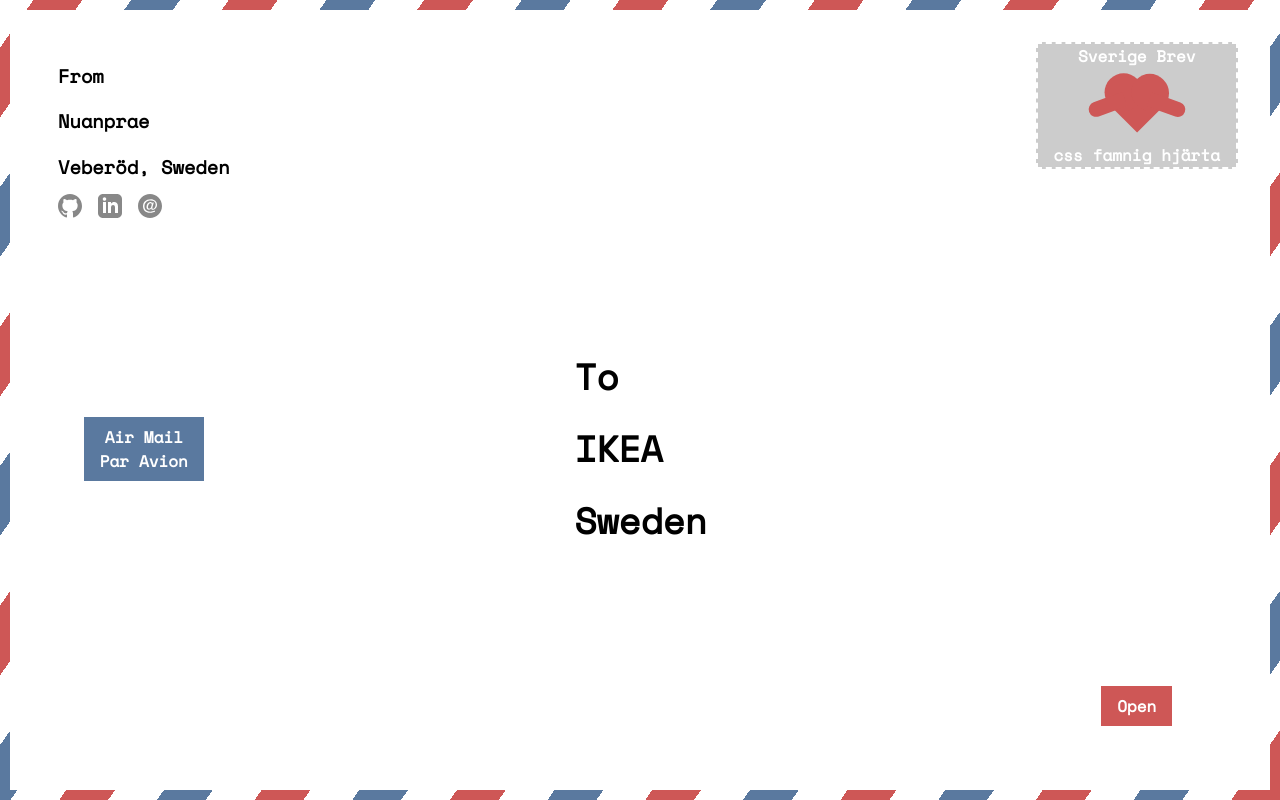
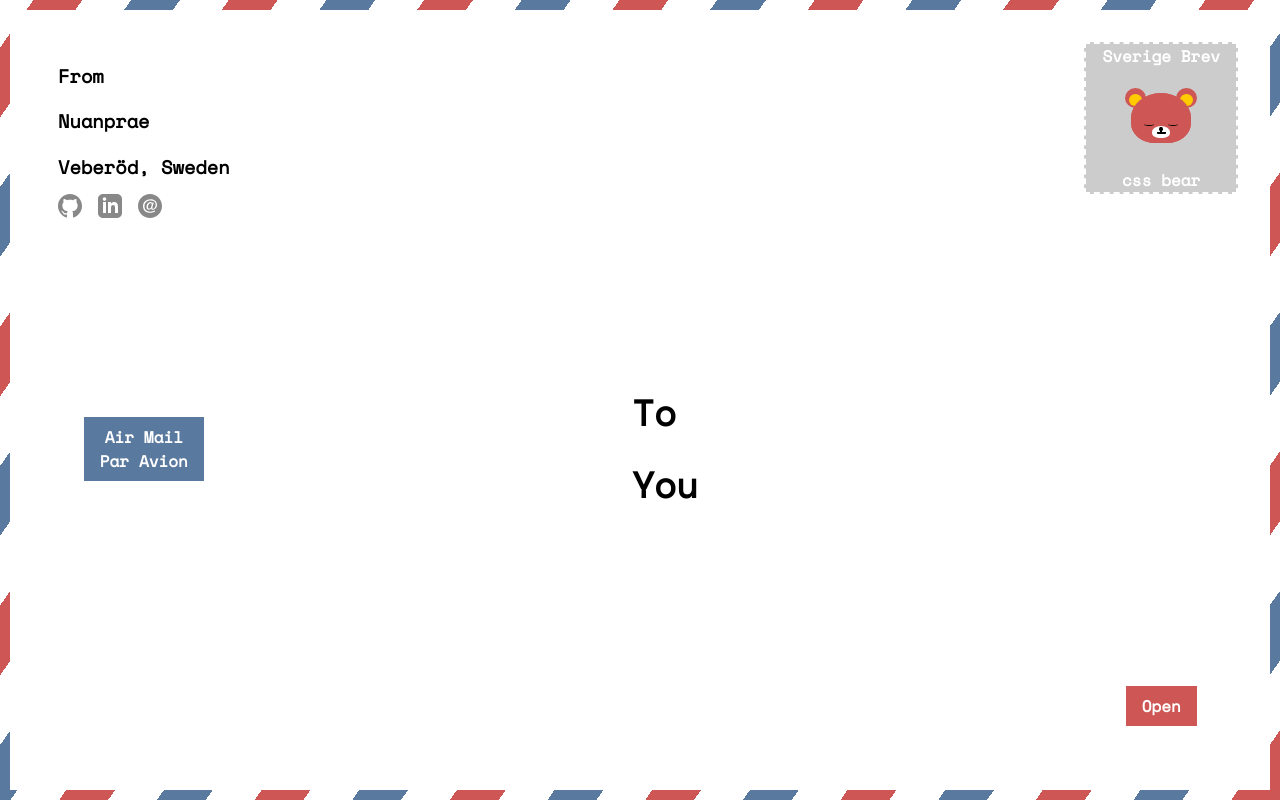
Before and after one commit to nuanprae/resume, a React (Create React App) app: page /#/ in a window 1280 px wide. Built offline with nearby package versions, Linux system fonts and the light colour scheme.

Commit message:
Change to generic letter

```diff
--- a/src/components/Receiver/Receiver.jsx
+++ b/src/components/Receiver/Receiver.jsx
@@ -6,8 +6,7 @@
   return (
     <section className={classNamesHelper('receiver', className)}>
       <h2>To</h2>
-      <h2>IKEA</h2>
-      <h2>Sweden</h2>
+      <h2>You</h2>
     </section>
   );
 }
--- a/src/components/Stamp/Stamp.jsx
+++ b/src/components/Stamp/Stamp.jsx
@@ -6,15 +6,25 @@
   return (
     <section className={classNamesHelper('stamp', className)}>
       <h4 className="stamp__text">Sverige Brev</h4>
-      <section className="heart-container" alt="heart">
-        <div className="square">
-          <div className="circle-left"></div>
-          <div className="circle-right"></div>
+      <section class="bear" alt="sleeping bear">
+        <div class="head">
+          <div class="head-copy"></div>
+          <div class="ear-left">
+            <div class="inner-ear"></div>
+          </div>
+          <div class="ear-right">
+            <div class="inner-ear"></div>
+          </div>
+          <div class="eye-left"></div>
+          <div class="eye-right"></div>
+          <div class="snout">
+            <div class="nose"></div>
+            <div class="nose-line"></div>
+            <div class="mouth"></div>
+          </div>
         </div>
-        <div className="arm-left"></div>
-        <div className="arm-right"></div>
       </section>
-      <h4 className="stamp__text">css famnig hjärta</h4>
+      <h4 className="stamp__text">css bear</h4>
     </section>
   );
 }
--- a/src/components/Stamp/stamp.css
+++ b/src/components/Stamp/stamp.css
@@ -10,61 +10,121 @@
   padding: 0 1rem;
   text-align: center;
 }
-.heart-container {
-  align-items: center;
+/* start of bear css image */
+.bear {
   align-self: center;
-  display: flex;
-  height: 75px;
-  justify-content: center;
-  width: 75px;
   position: relative;
+  display: block;
+  width: 100px;
+  height: 100px;
 }
-.square {
-  background-color: #ce5756;
-  display: block;
+.head {
+  position: absolute;
+  background: #ce5756;
   height: 50%;
-  position: relative;
-  transform: rotate(-45deg);
+  width: 60%;
+  top: 25%;
+  left: 20%;
+  border-radius: 50% 50% 40% 40%;
+  z-index: 1;
+}
+.head-copy {
+  position: absolute;
+  background: #ce5756;
+  height: 100%;
+  width: 100%;
+  border-radius: 50% 50% 40% 40%;
+  z-index: 2;
+}
+.ear-left {
+  position: absolute;
+  background: #ce5756;
+  height: 40%;
+  width: 35%;
+  border-radius: 50%;
+  top: -10%;
+  left: -10%;
+}
+.ear-right {
+  position: absolute;
+  background: #ce5756;
+  height: 40%;
+  width: 35%;
+  border-radius: 50%;
+  top: -10%;
+  right: -10%;
+  z-index: 1;
+}
+.inner-ear {
+  position: absolute;
+  background: #ffcb00;
+  height: 60%;
+  width: 60%;
+  top: 30%;
+  left: 20%;
+  border-radius: 50%;
+}
+.eye-left {
+  position: absolute;
+  height: 10%;
+  width: 20%;
+  top: 55%;
+  left: 20%;
+  border-radius: 50%;
+  border: 1px solid transparent;
+  border-bottom: 1px solid #000;
+  z-index: 3;
+}
+.eye-right {
+  position: absolute;
+  height: 10%;
+  width: 20%;
+  top: 55%;
+  right: 20%;
+  border-radius: 50%;
+  border: 1px solid transparent;
+  border-bottom: 1px solid #000;
+  z-index: 3;
+}
+.snout {
+  position: absolute;
+  background: white;
+  height: 25%;
+  width: 30%;
+  top: 65%;
+  left: 35%;
+  border-radius: 50% 50% 40% 40%;
+  z-index: 3;
+}
+.nose {
+  position: absolute;
+  background: black;
+  height: 30%;
+  width: 20%;
+  top: 10%;
+  left: 40%;
+  border-radius: 50%;
+  z-index: 3;
+}
+.nose-line {
+  position: absolute;
+  background: black;
+  height: 50%;
+  width: 10%;
+  top: 15%;
+  left: 45%;
+}
+.mouth {
+  position: absolute;
+  background: black;
+  height: 10%;
   width: 50%;
+  top: 55%;
+  left: 25%;
+  border-radius: 0% 0% 50% 50%;
 }
-.circle-left {
-  background-color: #ce5756;
-  border-radius: 50%;
-  height: 100%;
-  left: 0;
-  position: absolute;
-  top: -50%;
-  width: 100%;
-}
-.circle-right {
-  background-color: #ce5756;
-  border-radius: 50%;
-  height: 100%;
-  position: absolute;
-  right: -50%;
-  top: 0;
-  width: 100%;
-}
-.arm-left {
-  background-color: #ce5756;
-  height: 20%;
-  width: 50%;
-  left: -15%;
-  position: absolute;
-  border-top-left-radius: 10px;
-  border-bottom-left-radius: 10px;
-  transform: rotate(-20deg);
-}
-.arm-right {
-  background-color: #ce5756;
-  height: 20%;
-  width: 50%;
-  right: -15%;
-  position: absolute;
-  border-top-right-radius: 10px;
-  border-bottom-right-radius: 10px;
-  transform: rotate(20deg);
-}
+/* end of bear css image */
+
 @media only screen and (max-width: 813px) {
   .stamp__text {
     font-size: 0.8rem;
--- a/src/pages/LetterPage/LetterPage.jsx
+++ b/src/pages/LetterPage/LetterPage.jsx
@@ -7,42 +7,14 @@
   return (
     <section className={classNamesHelper('letter-page', className)}>
       <header className="letter-page__header">
-        <h3 className="letter-page__header-greeting">Hej!</h3>
+        <h3 className="letter-page__header-greeting">Hi!</h3>
         <h4>I'm Nuanprae.</h4>
+        <h4>web developer</h4>
         <h4>lifelong learner</h4>
-        <h4>web developer</h4>
-        <h4>
-          mother of three (<span className="letter-page__strike">dragons</span> children)
-        </h4>
+        <h4>mother of three</h4>
       </header>
       <p className="letter-page__paragraph">
-        Have you ever heard of the expression <b>'curiosity killed the cat'</b>? It implies that
-        curiosity is a bad thing. Luckily IKEA doesn't agree — and neither do I. My curiosity is
-        precisely what has driven me to learn, grow, and become the person I am proud to be today.
-      </p>
-      <p className="letter-page__paragraph">
-        Having grown up learning many different <b>human languages</b> (English, Thai, German and
-        Swedish), it had never crossed my mind that one day I would be learning languages that would
-        allow me to <b>communicate with machines</b>. I started learning how to build a website
-        using online resources in the beginning of 2017. In September of the same year I was
-        accepted into a six-month software engineering internship program at Arbor Networks in
-        Sydney, Australia. I was <b>able to quickly come up to speed</b> with the technologies used
-        within the company and learned how to <b>effectively work in an agile team</b>. I was also a
-        part of Node Girls Sydney, an organisation that runs free JavaScript and Node.js workshops
-        for women, non-binary and trans people, first as a participant, then later on as{' '}
-        <b>a mentor and speaker</b> at their events.
-      </p>
-      <p className="letter-page__paragraph">
-        Before changing my career path to web development, I worked as a primary school teacher in
-        both Australia and Sweden. With my <b>background in education</b>, I believe that I can{' '}
-        <b>contribute to IKEA as a software developer in a unique way</b>. I value learning as a
-        lifelong journey and have a repertoire of learning strategies and thinking routines. I have
-        taken these to Arbor Networks and FooCoding and they have helped us learn and improve
-        together.
-      </p>
-      <p className="letter-page__paragraph">
-        After moving back to Sweden in 2018, I went on parental leave and completed a Swedish as a
-        second language course (grundläggande nivå) at Komvux. In November 2020 I started an
+        I'm currently looking for my next challenge. At the end of June, I will have completed an
         intensive full-stack web development course at{' '}
         <a
           className="letter-page__external-link"
@@ -52,20 +24,42 @@
         >
           FooCoding
         </a>{' '}
-        in Malmö, which I will complete at the end of June. This course has deepened my knowledge
-        and practical skills in <b>React.js, JavaScript, Node.js, HTML, CSS and Git</b>.
+        in Malmö. This course has deepened my knowledge and practical skills in{' '}
+        <b>React.js, JavaScript, Node.js, HTML, CSS and Git</b>. I enjoy using my creativity to
+        develop software solutions that are both aesthetically pleasing on the inside and the
+        outside.
       </p>
       <p className="letter-page__paragraph">
-        I’m absolutely thrilled to be applying for a role within the IKEA Accelerator Program 2021 -
-        Junior Software Engineer. I would love to become one of the co-workers at IKEA where my
-        values and skills can help{' '}
-        <b>create a meaningful digital experience for the many people in the world</b>. I believe
-        that I will grow immensely by being a part of this program where I, along with co-workers,{' '}
-        <b>put IKEA values into practice</b>. I look forward to an opportunity to further show you
-        how I can contribute to working at IKEA.
+        I started learning how to build a website through online resources in the beginning of 2017.
+        In September of the same year I was accepted into a{' '}
+        <b>six-month software engineering internship program at Arbor Networks</b> in Sydney,
+        Australia. My main task was to build a single page web application which shows a global
+        summary of DDoS attacks.
       </p>
-      <p className="letter-page__paragraph">Thank you for your time and consideration.</p>
-      <p>Kind regards,</p>
+      <p className="letter-page__paragraph">
+        I also participated in Node Girls Sydney (now called{' '}
+        <a
+          className="letter-page__external-link"
+          href="https://musescodejs.org/"
+          rel="noreferrer"
+          target="_blank"
+        >
+          Muses Code JS
+        </a>
+        ), an organisation that runs free JavaScript and Node.js workshops for women, non-binary and
+        trans people, first as a participant, then later on as a <b>mentor and speaker</b> at their
+        events.
+      </p>
+      <p className="letter-page__paragraph">
+        Before changing my career to web development, I worked as a <b>primary school teacher</b> in
+        Australia and Sweden. This has given me the skills and knowledge to effectively learn, guide
+        and work in a team.
+      </p>
+      <p className="letter-page__paragraph">
+        I hope to create a positive impact on the world through my passion for web development and
+        learning.
+      </p>
+      <p className="letter-page__paragraph">Thanks for reading, </p>
       <p className="letter-page__paragraph">Nuanprae</p>
     </section>
   );
--- a/src/pages/ProjectsPage/ProjectsPage.jsx
+++ b/src/pages/ProjectsPage/ProjectsPage.jsx
@@ -30,7 +30,7 @@
               and weather of the day, just like in the game
             </li>
             <li>filtering critters</li>
-            <li>finding information about each critter</li>
+            <li>finding information about each critter (data fetched from a RESTful API)</li>
           </ul>
         </main>
       </article>
```
